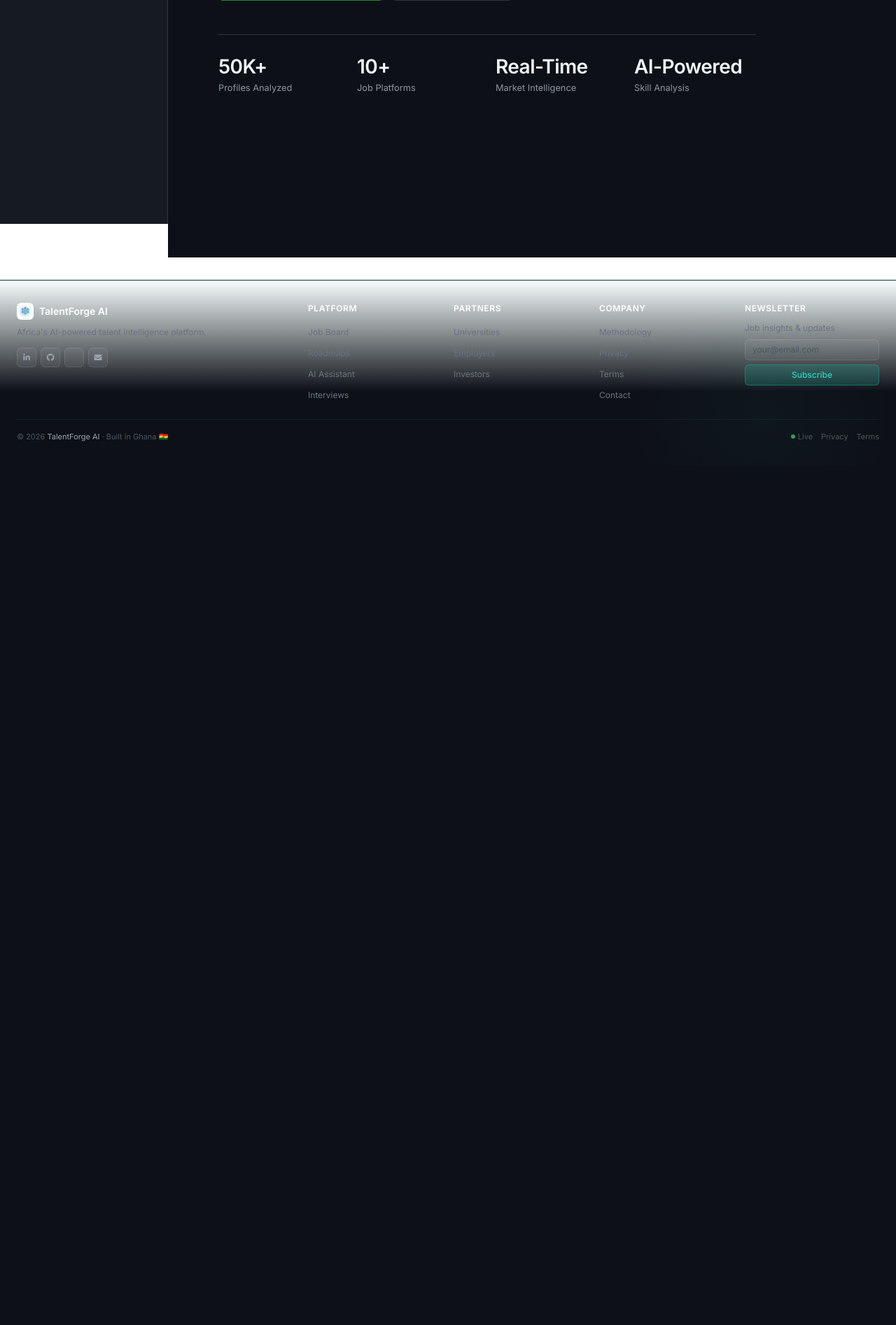
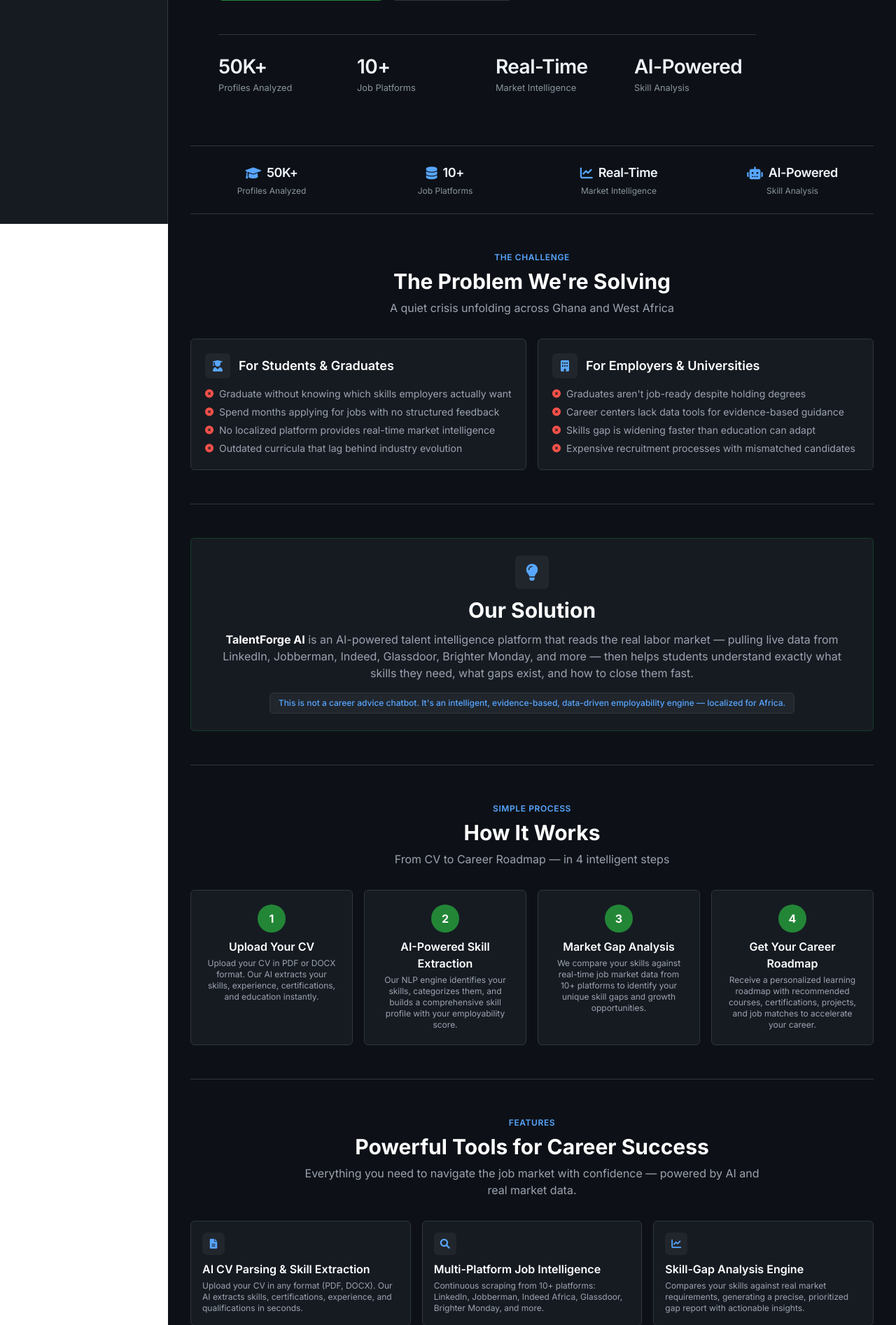
Before and after one commit to Fadel333/career-intelligence, a Flask app: page / in a window 1280 px wide. Shown: the part 480-2374 px from the top of the page at 70% size. Before the commit the page ends 1111 px from the top, so only its background shows below. Run offline with Flask 3, Linux system fonts and the light colour scheme; data that the repository does not hold is empty; some libraries are stand-ins or nearby versions.

Commit message:
Point / route to landing.html; base.html is now pure layout

```diff
--- a/app/__init__.py
+++ b/app/__init__.py
@@ -728,7 +728,7 @@
             'jobs': get_real_job_count(),
             'placements': get_real_placement_count()
         }
-        return render_template('base.html', stats=stats)
+        return render_template('landing.html', stats=stats)
 
     @app.route('/privacy-policy')
     def privacy_policy():
--- a/app/templates/base.html
+++ b/app/templates/base.html
@@ -628,6 +628,9 @@
             <a href="{{ url_for('admin.index') }}" class="{% if request.endpoint == 'admin.index' %}active{% endif %}">
                 <i class="fas fa-shield-alt"></i> Admin Panel
             </a>
+            <a href="{{ url_for('admin.newsletter_composer') }}" class="{% if request.endpoint == 'admin.newsletter_composer' %}active{% endif %}">
+                <i class="fas fa-paper-plane"></i> Newsletter
+            </a>
             {% endif %}
 
             <div class="nav-divider"></div>
--- /dev/null
+++ b/app/templates/landing.html
@@ -0,0 +1,257 @@
+{% extends "base.html" %}
+
+{% block title %}TalentForge AI | Africa's Talent Intelligence Platform{% endblock %}
+
+{% block breadcrumb %}
+<span class="current">Home</span>
+{% endblock %}
+
+{% block content %}
+
+<!-- ===== HERO SECTION ===== -->
+<section class="relative min-h-[80vh] flex items-center">
+    <div class="relative z-10 w-full max-w-4xl mx-auto py-12">
+        <div class="max-w-3xl">
+            <div class="inline-flex items-center gap-2 bg-[#161b22] px-3 py-1.5 rounded-full mb-6 border border-[#30363d]">
+                <span class="relative flex h-2 w-2">
+                    <span class="animate-ping absolute inline-flex h-full w-full rounded-full bg-[#238636] opacity-75"></span>
+                    <span class="relative inline-flex rounded-full h-2 w-2 bg-[#238636]"></span>
+                </span>
+                <span class="text-gray-400 text-xs font-medium tracking-wide uppercase">Africa's First AI-Powered Talent Intelligence Platform</span>
+            </div>
+
+            <h1 class="text-4xl sm:text-5xl md:text-6xl font-bold text-white leading-tight tracking-tight mb-6">
+                Africa's Talent
+                <span class="text-[#58a6ff]">Intelligence Engine</span>
+            </h1>
+
+            <p class="text-lg sm:text-xl text-gray-400 max-w-2xl mb-8 leading-relaxed">
+                TalentForge AI bridges the gap between education and industry — using AI to analyze
+                real labor market data, extract skills from CVs, and deliver personalized career roadmaps
+                for African professionals.
+            </p>
+
+            <div class="flex flex-wrap gap-3">
+                <a href="{{ url_for('auth.register') }}" class="btn-primary text-base px-6 py-2.5">
+                    <i class="fas fa-rocket"></i> Start Your Journey
+                    <i class="fas fa-arrow-right text-sm opacity-70"></i>
+                </a>
+                <a href="#how-it-works" class="btn-secondary text-base px-6 py-2.5">
+                    <i class="fas fa-play"></i> How It Works
+                </a>
+            </div>
+
+            <div class="grid grid-cols-2 sm:grid-cols-4 gap-6 max-w-3xl mt-12 pt-6 border-t border-[#30363d]">
+                <div>
+                    <div class="stat-number">50K+</div>
+                    <p class="stat-label">Profiles Analyzed</p>
+                </div>
+                <div>
+                    <div class="stat-number">10+</div>
+                    <p class="stat-label">Job Platforms</p>
+                </div>
+                <div>
+                    <div class="stat-number">Real-Time</div>
+                    <p class="stat-label">Market Intelligence</p>
+                </div>
+                <div>
+                    <div class="stat-number">AI-Powered</div>
+                    <p class="stat-label">Skill Analysis</p>
+                </div>
+            </div>
+        </div>
+    </div>
+</section>
+
+<!-- ===== STATS BAR ===== -->
+<section class="py-6 border-y border-[#30363d]">
+    <div class="max-w-7xl mx-auto">
+        <div class="grid grid-cols-2 md:grid-cols-4 gap-4">
+            <div class="text-center">
+                <div class="flex items-center justify-center gap-2 mb-1">
+                    <i class="fas fa-graduation-cap text-[#58a6ff] text-lg"></i>
+                    <span class="stat-number text-lg">50K+</span>
+                </div>
+                <p class="stat-label text-xs">Profiles Analyzed</p>
+            </div>
+            <div class="text-center">
+                <div class="flex items-center justify-center gap-2 mb-1">
+                    <i class="fas fa-database text-[#58a6ff] text-lg"></i>
+                    <span class="stat-number text-lg">10+</span>
+                </div>
+                <p class="stat-label text-xs">Job Platforms</p>
+            </div>
+            <div class="text-center">
+                <div class="flex items-center justify-center gap-2 mb-1">
+                    <i class="fas fa-chart-line text-[#58a6ff] text-lg"></i>
+                    <span class="stat-number text-lg">Real-Time</span>
+                </div>
+                <p class="stat-label text-xs">Market Intelligence</p>
+            </div>
+            <div class="text-center">
+                <div class="flex items-center justify-center gap-2 mb-1">
+                    <i class="fas fa-robot text-[#58a6ff] text-lg"></i>
+                    <span class="stat-number text-lg">AI-Powered</span>
+                </div>
+                <p class="stat-label text-xs">Skill Analysis</p>
+            </div>
+        </div>
+    </div>
+</section>
+
+<!-- ===== PROBLEM SECTION ===== -->
+<section id="problem" class="py-12">
+    <div class="max-w-7xl mx-auto">
+        <div class="text-center mb-8">
+            <span class="inline-block text-[#58a6ff] font-semibold text-xs uppercase tracking-wider mb-2">The Challenge</span>
+            <h2 class="text-2xl md:text-3xl font-bold text-white mb-2">The Problem We're Solving</h2>
+            <p class="text-gray-400 text-base max-w-2xl mx-auto">A quiet crisis unfolding across Ghana and West Africa</p>
+        </div>
+        <div class="grid md:grid-cols-2 gap-4">
+            <div class="card p-5">
+                <div class="flex items-center gap-3 mb-3">
+                    <div class="w-9 h-9 bg-[#21262d] rounded-md flex items-center justify-center">
+                        <i class="fas fa-user-graduate text-[#58a6ff]"></i>
+                    </div>
+                    <h3 class="text-lg font-semibold text-white">For Students &amp; Graduates</h3>
+                </div>
+                <ul class="space-y-1.5 text-gray-400 text-sm">
+                    <li class="flex items-start gap-2"><i class="fas fa-times-circle text-[#f85149] mt-0.5 text-xs"></i> Graduate without knowing which skills employers actually want</li>
+                    <li class="flex items-start gap-2"><i class="fas fa-times-circle text-[#f85149] mt-0.5 text-xs"></i> Spend months applying for jobs with no structured feedback</li>
+                    <li class="flex items-start gap-2"><i class="fas fa-times-circle text-[#f85149] mt-0.5 text-xs"></i> No localized platform provides real-time market intelligence</li>
+                    <li class="flex items-start gap-2"><i class="fas fa-times-circle text-[#f85149] mt-0.5 text-xs"></i> Outdated curricula that lag behind industry evolution</li>
+                </ul>
+            </div>
+            <div class="card p-5">
+                <div class="flex items-center gap-3 mb-3">
+                    <div class="w-9 h-9 bg-[#21262d] rounded-md flex items-center justify-center">
+                        <i class="fas fa-building text-[#58a6ff]"></i>
+                    </div>
+                    <h3 class="text-lg font-semibold text-white">For Employers &amp; Universities</h3>
+                </div>
+                <ul class="space-y-1.5 text-gray-400 text-sm">
+                    <li class="flex items-start gap-2"><i class="fas fa-times-circle text-[#f85149] mt-0.5 text-xs"></i> Graduates aren't job-ready despite holding degrees</li>
+                    <li class="flex items-start gap-2"><i class="fas fa-times-circle text-[#f85149] mt-0.5 text-xs"></i> Career centers lack data tools for evidence-based guidance</li>
+                    <li class="flex items-start gap-2"><i class="fas fa-times-circle text-[#f85149] mt-0.5 text-xs"></i> Skills gap is widening faster than education can adapt</li>
+                    <li class="flex items-start gap-2"><i class="fas fa-times-circle text-[#f85149] mt-0.5 text-xs"></i> Expensive recruitment processes with mismatched candidates</li>
+                </ul>
+            </div>
+        </div>
+    </div>
+</section>
+
+<!-- ===== SOLUTION SECTION ===== -->
+<section id="solution" class="py-12 border-t border-[#30363d]">
+    <div class="max-w-7xl mx-auto">
+        <div class="card p-6 text-center border-[#238636]/30">
+            <div class="w-12 h-12 bg-[#21262d] rounded-md flex items-center justify-center mx-auto mb-3">
+                <i class="fas fa-lightbulb text-2xl text-[#58a6ff]"></i>
+            </div>
+            <h2 class="text-2xl md:text-3xl font-bold text-white mb-3">Our Solution</h2>
+            <p class="text-gray-400 text-base max-w-4xl mx-auto mb-4">
+                <strong class="text-white">TalentForge AI</strong> is an AI-powered talent intelligence
+                platform that reads the real labor market — pulling live data from LinkedIn, Jobberman, Indeed,
+                Glassdoor, Brighter Monday, and more — then helps students understand exactly what skills they need,
+                what gaps exist, and how to close them fast.
+            </p>
+            <div class="inline-block px-3 py-1.5 bg-[#21262d] rounded-md border border-[#30363d]">
+                <p class="text-[#58a6ff] font-medium text-xs">This is not a career advice chatbot. It's an intelligent, evidence-based, data-driven employability engine — localized for Africa.</p>
+            </div>
+        </div>
+    </div>
+</section>
+
+<!-- ===== HOW IT WORKS ===== -->
+<section id="how-it-works" class="py-12 border-t border-[#30363d]">
+    <div class="max-w-7xl mx-auto">
+        <div class="text-center mb-8">
+            <span class="inline-block text-[#58a6ff] font-semibold text-xs uppercase tracking-wider mb-2">Simple Process</span>
+            <h2 class="text-2xl md:text-3xl font-bold text-white mb-2">How It Works</h2>
+            <p class="text-gray-400 text-base">From CV to Career Roadmap — in 4 intelligent steps</p>
+        </div>
+        <div class="grid md:grid-cols-4 gap-4">
+            <div class="card p-5 text-center">
+                <div class="w-10 h-10 bg-[#238636] rounded-full flex items-center justify-center text-white font-bold text-base mx-auto mb-2">1</div>
+                <h3 class="text-base font-semibold text-white mb-1">Upload Your CV</h3>
+                <p class="text-gray-400 text-xs">Upload your CV in PDF or DOCX format. Our AI extracts your skills, experience, certifications, and education instantly.</p>
+            </div>
+            <div class="card p-5 text-center">
+                <div class="w-10 h-10 bg-[#238636] rounded-full flex items-center justify-center text-white font-bold text-base mx-auto mb-2">2</div>
+                <h3 class="text-base font-semibold text-white mb-1">AI-Powered Skill Extraction</h3>
+                <p class="text-gray-400 text-xs">Our NLP engine identifies your skills, categorizes them, and builds a comprehensive skill profile with your employability score.</p>
+            </div>
+            <div class="card p-5 text-center">
+                <div class="w-10 h-10 bg-[#238636] rounded-full flex items-center justify-center text-white font-bold text-base mx-auto mb-2">3</div>
+                <h3 class="text-base font-semibold text-white mb-1">Market Gap Analysis</h3>
+                <p class="text-gray-400 text-xs">We compare your skills against real-time job market data from 10+ platforms to identify your unique skill gaps and growth opportunities.</p>
+            </div>
+            <div class="card p-5 text-center">
+                <div class="w-10 h-10 bg-[#238636] rounded-full flex items-center justify-center text-white font-bold text-base mx-auto mb-2">4</div>
+                <h3 class="text-base font-semibold text-white mb-1">Get Your Career Roadmap</h3>
+                <p class="text-gray-400 text-xs">Receive a personalized learning roadmap with recommended courses, certifications, projects, and job matches to accelerate your career.</p>
+            </div>
+        </div>
+    </div>
+</section>
+
+<!-- ===== FEATURES ===== -->
+<section id="powerful-tools" class="py-12 border-t border-[#30363d]">
+    <div class="max-w-7xl mx-auto">
+        <div class="text-center mb-8">
+            <span class="inline-block text-[#58a6ff] font-semibold text-xs uppercase tracking-wider mb-2">Features</span>
+            <h2 class="text-2xl md:text-3xl font-bold text-white mb-2">Powerful Tools for Career Success</h2>
+            <p class="text-gray-400 text-base max-w-2xl mx-auto">Everything you need to navigate the job market with confidence — powered by AI and real market data.</p>
+        </div>
+        <div class="grid md:grid-cols-3 gap-4">
+            {% for tool in [
+                {'icon': 'fa-file-alt', 'title': 'AI CV Parsing &amp; Skill Extraction', 'desc': 'Upload your CV in any format (PDF, DOCX). Our AI extracts skills, certifications, experience, and qualifications in seconds.'},
+                {'icon': 'fa-search', 'title': 'Multi-Platform Job Intelligence', 'desc': 'Continuous scraping from 10+ platforms: LinkedIn, Jobberman, Indeed Africa, Glassdoor, Brighter Monday, and more.'},
+                {'icon': 'fa-chart-line', 'title': 'Skill-Gap Analysis Engine', 'desc': 'Compares your skills against real market requirements, generating a precise, prioritized gap report with actionable insights.'},
+                {'icon': 'fa-road', 'title': 'Personalized Learning Roadmaps', 'desc': 'Step-by-step learning plans with recommended courses from Coursera, Udemy, edX, projects, certifications, and realistic timelines.'},
+                {'icon': 'fa-chart-simple', 'title': 'Employability Score', 'desc': 'AI-calculated score (0-100) for your target role, updated dynamically as you complete courses and build your portfolio.'},
+                {'icon': 'fa-robot', 'title': 'RAG-Powered Career Assistant', 'desc': 'Conversational AI trained on real African labor-market data — not generic global templates. Get personalized career advice 24/7.'},
+                {'icon': 'fa-bell', 'title': 'Smart Job Alerts', 'desc': 'Get notified when new jobs match your skills and preferences. Never miss an opportunity that\'s right for you.'},
+                {'icon': 'fa-microphone', 'title': 'AI Interview Practice', 'desc': 'Practice technical and behavioral interviews with AI-generated questions tailored to your target role. Get instant feedback and improve.'},
+                {'icon': 'fa-chart-pie', 'title': 'Recruiter Analytics &amp; Placement', 'desc': 'For employers: access candidate matching, shortlisting, placement tracking, and hiring analytics to streamline your recruitment process.'}
+            ] %}
+            <div class="card p-4">
+                <div class="w-8 h-8 bg-[#21262d] rounded-md flex items-center justify-center mb-2">
+                    <i class="fas {{ tool.icon }} text-[#58a6ff] text-sm"></i>
+                </div>
+                <h3 class="text-base font-semibold text-white mb-1">{{ tool.title|safe }}</h3>
+                <p class="text-gray-400 text-xs">{{ tool.desc }}</p>
+            </div>
+            {% endfor %}
+        </div>
+    </div>
+</section>
+
+<!-- ===== PARTNERSHIP CTA ===== -->
+<section id="partnership" class="py-12 border-t border-[#30363d]">
+    <div class="max-w-7xl mx-auto">
+        <div class="card p-6 text-center border-[#238636]/30">
+            <h2 class="text-2xl md:text-3xl font-bold text-white mb-3">Ready to Partner With Us?</h2>
+            <p class="text-gray-400 text-base mb-4 max-w-2xl mx-auto">
+                Universities, Employers, Investors, and Development Organizations —
+                let's build Africa's talent intelligence infrastructure together.
+            </p>
+            <div class="flex flex-wrap gap-3 justify-center mb-4">
+                <a href="mailto:faditechnologies@gmail.com" class="btn-primary">
+                    <i class="fas fa-handshake"></i> Become a Partner
+                </a>
+                <a href="{{ url_for('auth.register') }}" class="btn-secondary">
+                    <i class="fas fa-user-plus"></i> Join as Student
+                </a>
+            </div>
+            <div class="flex flex-wrap justify-center items-center gap-3 text-gray-400 text-xs">
+                <span class="flex items-center gap-1.5"><i class="fas fa-envelope text-[#58a6ff]"></i> faditechnologies@gmail.com</span>
+                <span class="hidden sm:inline text-[#30363d]">•</span>
+                <span class="flex items-center gap-1.5"><i class="fab fa-github text-[#58a6ff]"></i> TalentForge-AI</span>
+                <span class="hidden sm:inline text-[#30363d]">•</span>
+                <span class="flex items-center gap-1.5"><i class="fab fa-linkedin text-[#58a6ff]"></i> TalentForge AI</span>
+            </div>
+        </div>
+    </div>
+</section>
+
+{% endblock %}
```
Also changed, not shown: other parts of app/templates/base.html (+2 -58 lines). Lines whose indentation alone changed are shown as unchanged.
